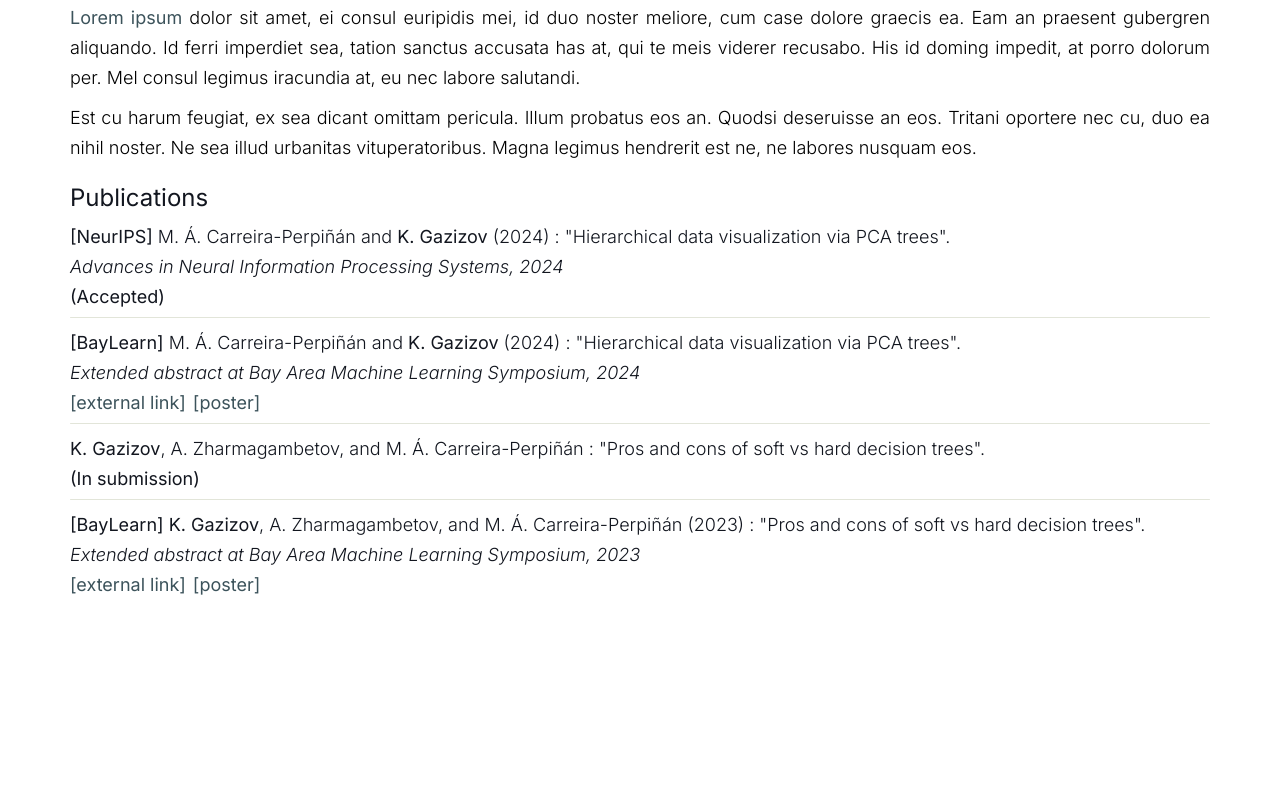
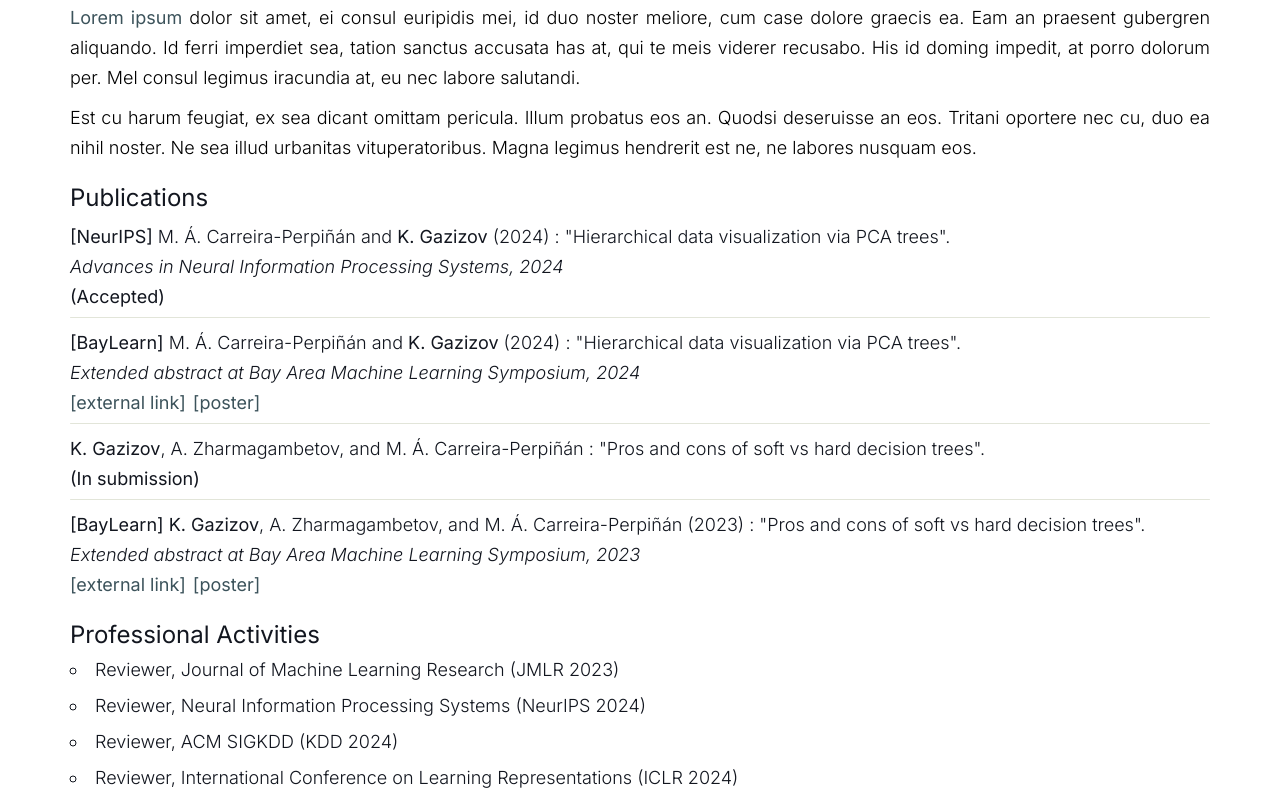
Before and after one commit to GazizovK/gazizovk.github.io, a website: page index.html in a window 1280 px wide. Shown: the part 551-1359 px from the top of the page. Before the commit the page ends 1171 px from the top, so only its background shows below. Drawn offline with Linux system fonts and the light colour scheme.

Commit message:
feat: add professional activities section

```diff
--- /dev/null
+++ b/components/professionalActivities.js
@@ -0,0 +1,44 @@
+const profActivitiesSection = document.createElement('section');
+const profSectionContainer = document.createElement('div');
+const profActivitiesContainer = document.createElement('ul');
+
+profActivitiesSection.className = 'section';
+profSectionContainer.className = 'container section__container';
+profActivitiesContainer.className = 'section__list prof-activities';
+
+profSectionContainer.innerHTML = '<h2 class="section__title">Professional Activities</h2>';
+
+async function generateProfActivitiesSection (path) {
+  try {
+    const response = await fetch(path);
+
+    if (!response.ok) {
+      throw new Error(`Response status: ${response.status}`);
+    }
+
+    const profActivities = await response.json();
+
+    profActivities.forEach((profActivity) => {
+      const li = document.createElement('li');
+      const hr = document.createElement('hr');
+      const years = profActivity.years.sort((a, b) => +a - +b).join(', ');
+
+      li.className = 'section__list-item prof-activities__item';
+      hr.className = 'prof-activities__line';
+
+      li.innerHTML = `
+      <span class="prof-activities__name">${profActivity.name}</span>,
+      <span class="prof-activities__name">${profActivity.conference}</span>
+      <span class="prof-activities__name">(${profActivity.conferenceAcronym} ${years})</span>
+      `;
+
+      li.append(hr);
+      profActivitiesContainer.append(li);
+    });
+  } catch (error) {
+    console.error(error.message);
+  }
+}
+
+profSectionContainer.append(profActivitiesContainer);
+profActivitiesSection.append(profSectionContainer);
--- /dev/null
+++ b/constants/PROFESSIONAL_ACTIVITIES.json
@@ -0,0 +1,26 @@
+[
+  {
+    "name": "Reviewer",
+    "conference": "Journal of Machine Learning Research",
+    "conferenceAcronym": "JMLR",
+    "years": ["2023"]
+  },
+  {
+    "name": "Reviewer",
+    "conference": "Neural Information Processing Systems",
+    "conferenceAcronym": "NeurIPS",
+    "years": ["2024"]
+  },
+  {
+    "name": "Reviewer",
+    "conference": "ACM SIGKDD",
+    "conferenceAcronym": "KDD",
+    "years": ["2024"]
+  },
+  {
+    "name": "Reviewer",
+    "conference": "International Conference on Learning Representations",
+    "conferenceAcronym": "ICLR",
+    "years": ["2024"]
+  }
+]
--- a/index.html
+++ b/index.html
@@ -20,15 +20,18 @@
   <script type="text/javascript" src="./components/startInfo.js"></script>
   <script type="text/javascript" src="./components/about.js"></script>
   <script type="text/javascript" src="./components/publications.js"></script>
+  <script type="text/javascript" src="./components/professionalActivities.js"></script>
 
   <script>
     const appendSections = async () => {
       await generateAboutSections('./constants/ABOUT.json');
       await generatePublicationsSection('./constants/PUBLICATIONS.json');
+      await generateProfActivitiesSection('./constants/PROFESSIONAL_ACTIVITIES.json');
 
       document.body.append(startInfo);
       aboutSectionsList.forEach((section) => document.body.append(section));
       document.body.append(publicationsSection);
+      document.body.append(profActivitiesSection);
     }
 
     appendSections();
--- /dev/null
+++ b/styles/components/_prof-activities.scss
@@ -0,0 +1,38 @@
+.prof-activities {
+  display: flex;
+  flex-direction: column;
+  gap: 1.5rem;
+
+  width: 100%;
+
+  &__item {
+    list-style: circle;
+    list-style-position: inside;
+    @include font-size;
+    color: $primary-color;
+
+    @include media-s {
+      list-style: none;
+      text-align: center;
+    }
+  }
+
+  &__line {
+    display: none;
+    width: 100%;
+    margin-top: 1.5rem;
+    height: 0.1rem;
+    border: 0rem solid transparent;
+    border-radius: 0.2rem;
+    background-color: $accent-color;
+    opacity: 0.2;
+
+    @include media-s {
+      display: block;
+    }
+  }
+
+  &__item:last-child &__line {
+    display: none;
+  }
+}
--- a/styles/components/_start-info.scss
+++ b/styles/components/_start-info.scss
@@ -76,6 +76,10 @@
     @include font-size;
     font-weight: 300;
     color: $primary-color;
+
+    @include media-s {
+      text-align: center;
+    }
   }
 
   &__social-links {
--- a/styles/style.scss
+++ b/styles/style.scss
@@ -7,3 +7,4 @@
 @import './components/start-info';
 @import './components/section';
 @import './components/publications';
+@import './components/prof-activities';
```
Also changed, not shown: styles/style.css, 1 other file.
